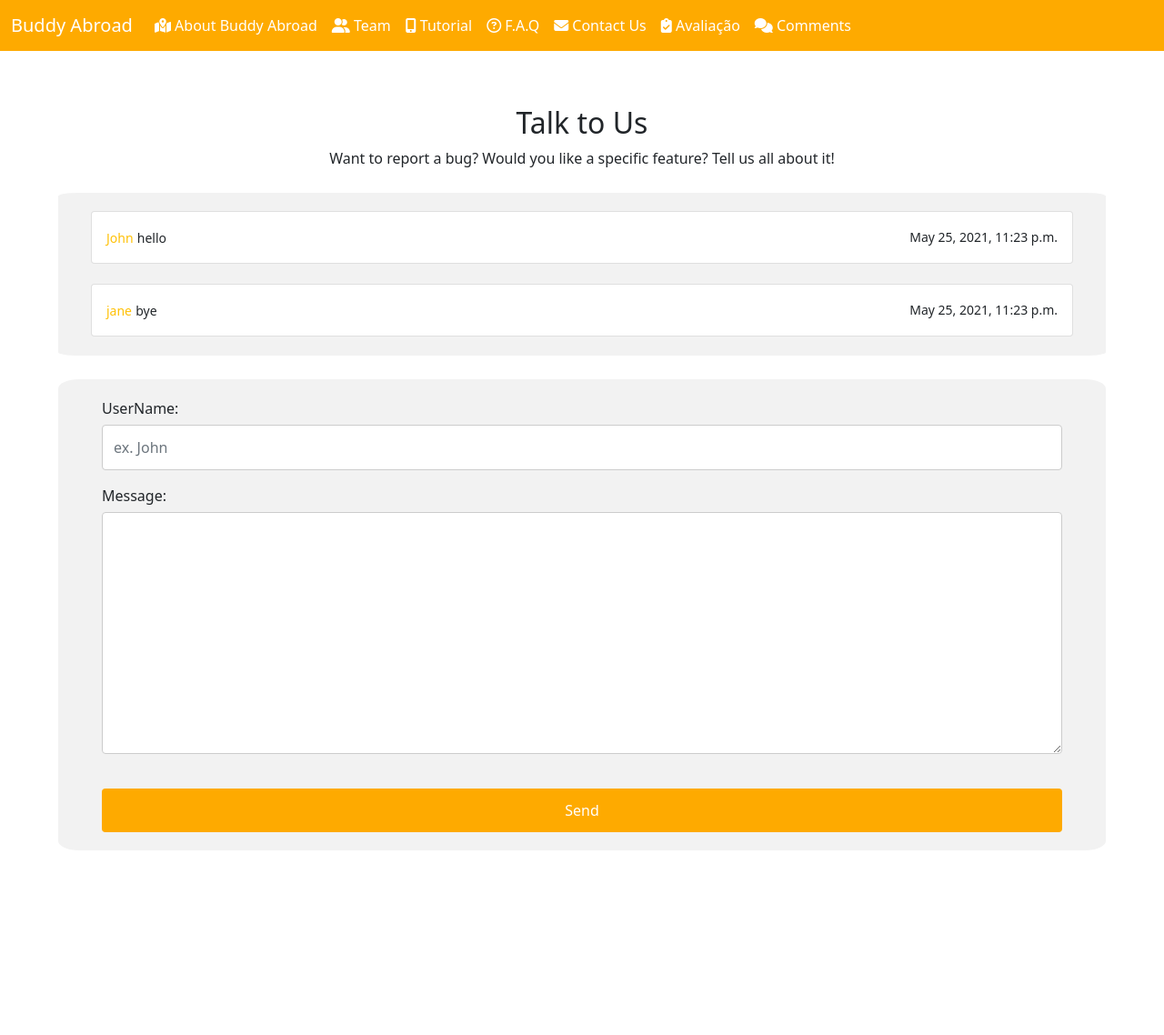
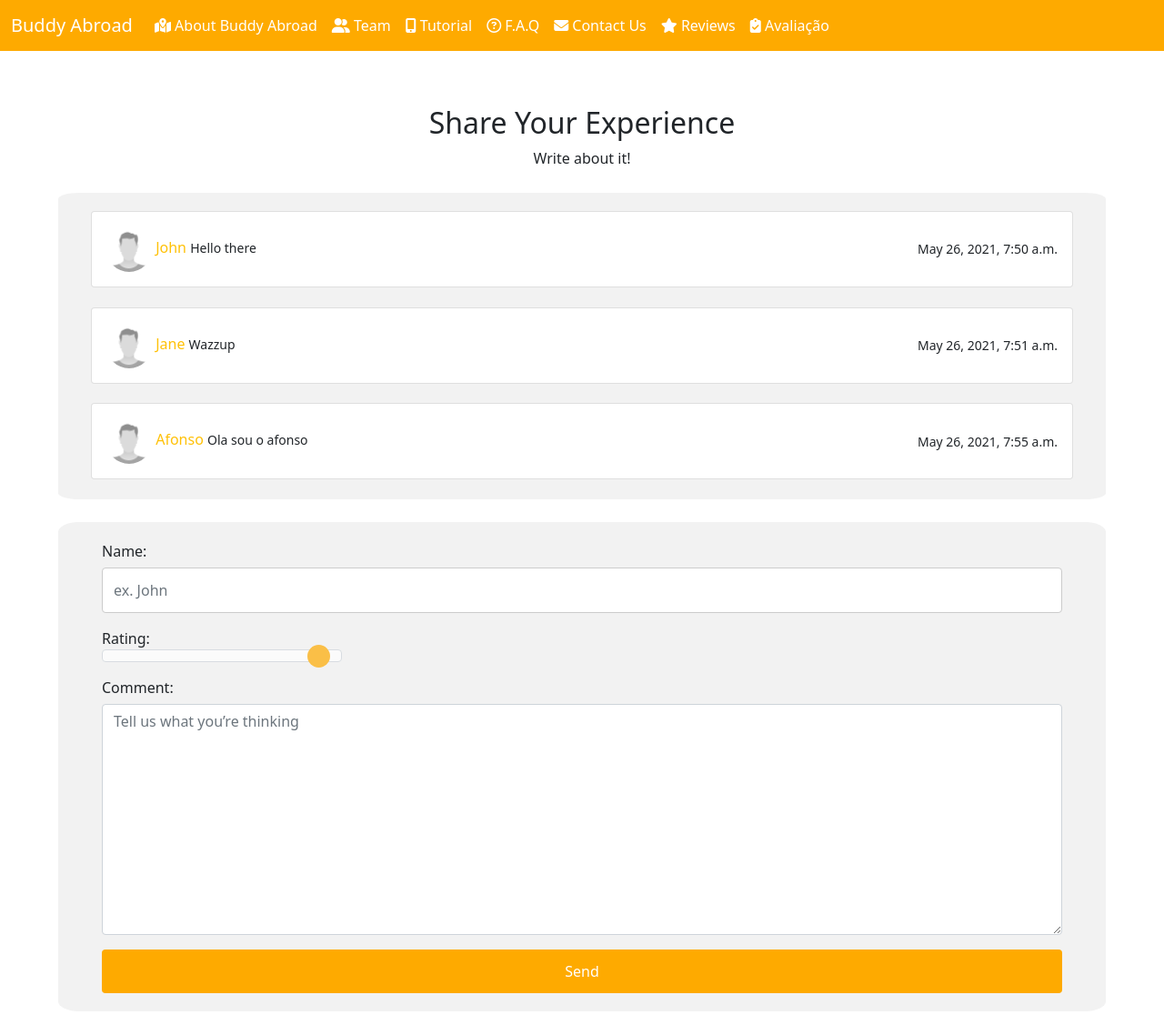
Before and after one commit to Tomas-a21803655/djangoPW-BA, a Django app: page /comments/ in a window 1280 px wide. Shown: the whole page at 91% size. Before the commit the page ends 935 px from the top, so only its background shows below. Run offline with Django 3.2, Linux system fonts and the light colour scheme; data comes from the database, SQL or seed files in the repository; some libraries are stand-ins or nearby versions.

Commit message:
comment page

```diff
--- a/tarefas/forms.py
+++ b/tarefas/forms.py
@@ -47,6 +47,7 @@ class CommentForm(ModelForm):
         fields = '__all__'
 
         widgets = {
-            'userName': forms.TextInput(attrs={'class': 'form-control', 'placeholder': 'ex. John'}),
+            'name': forms.TextInput(attrs={'class': 'form-control', 'placeholder': 'ex. John'}),
+            'rating': forms.TextInput(attrs={'class': 'form-control', 'type': 'range', 'min': '0', 'max': '5'}),
             'comment': forms.Textarea(attrs={'class': 'form-control', 'placeholder': 'Tell us what you’re thinking'}),
         }
--- a/tarefas/models.py
+++ b/tarefas/models.py
@@ -27,9 +27,10 @@ class Contact(models.Model):
 
 
 class Comment(models.Model):
-    userName = models.CharField(max_length=200, blank=True)
-    message = models.TextField(max_length=400, blank=False, default='')
+    name = models.CharField(max_length=200, blank=False)
+    rating = models.IntegerField(blank=False, default='5')
+    comment = models.TextField(max_length=400, blank=False, default='')
     postedTime = models.DateTimeField(auto_now_add=True)
 
     def __str__(self):
-        return self.message[:50]
+        return self.name[:50]
--- a/tarefas/static/tarefas/baseBuddyAbroad.css
+++ b/tarefas/static/tarefas/baseBuddyAbroad.css
@@ -247,6 +247,38 @@ input[type=text], input[type=email], select, textarea {
     resize: vertical;
 }
 
+input[type=range] {
+    -webkit-appearance: none;
+    width: 25%;
+    height: 10px;
+    background: #ffffff;
+    outline: none;
+    opacity: 0.7;
+    -webkit-transition: .2s;
+    transition: opacity .2s;
+}
+
+input[type=range]:hover {
+    opacity: 1;
+}
+
+input[type=range]::-webkit-slider-thumb {
+    -webkit-appearance: none;
+    appearance: none;
+    width: 25px;
+    height: 25px;
+    border-radius: 50%;
+    background: #feaa00;
+    cursor: pointer;
+}
+
+input[type=range]::-moz-range-thumb {
+    width: 25px;
+    height: 25px;
+    background: #feaa00;
+    cursor: pointer;
+}
+
 input[type=submit] {
     background-color: #feaa00;
     color: white;
--- a/tarefas/templates/tarefas/baseBuddyAbroad.html
+++ b/tarefas/templates/tarefas/baseBuddyAbroad.html
@@ -61,13 +61,13 @@
                         </a>
                     </li>
                     <li class="nav-item">
+                        <a class="nav-link active" href="{% url 'tarefas:comments' %}">
+                            <i class="fas fa-star"></i> Reviews
+                        </a>
+                    </li>
+                    <li class="nav-item">
                         <a class="nav-link active" href="{% url 'tarefas:aval' %}">
                             <i class="fas fa-clipboard-check"></i> Avaliação
-                        </a>
-                    </li>
-                 <li class="nav-item">
-                        <a class="nav-link active" href="{% url 'tarefas:comments' %}">
-                            <i class="fas fa-comments"></i> Comments
                         </a>
                     </li>
                     {% block navList %}
--- a/tarefas/templates/tarefas/comments.html
+++ b/tarefas/templates/tarefas/reviews.html
@@ -14,8 +14,8 @@
         }
     </style>
     <section style="padding-top: 60px;text-align: center;">
-        <h2>Talk to Us</h2>
-        <p>Want to report a bug? Would you like a specific feature? Tell us all about it!</p>
+        <h2>Share Your Experience</h2>
+        <p>Write about it!</p>
     </section>
 
     <section style="padding: 20px 48px 0px;margin: 2% 5%;border-radius: 2%;background-color: #f2f2f2;">
@@ -23,9 +23,14 @@
             {% for comment in comments %}
                 <div style="margin-bottom: 2%" class="card p-3">
                     <div class="d-flex justify-content-between align-items-center">
-                        <div class="user d-flex flex-row align-items-center"><span><small
-                                class="font-weight-bold text-warning">{{ comment.userName }}</small> <small
-                                class="font-weight-bold">{{ comment.message }}</small></span></div>
+                        <div class="user d-flex flex-row align-items-center">
+                            <span>
+                                <img src="{% static 'tarefas/images/personMockUp1.jpg' %}" alt="Avatar"
+                                     style="vertical-align: middle;width: 50px;height: 50px;border-radius: 50%;">
+                                <text class="font-weight-bold text-warning">{{ comment.name }}</text>
+                                <small class="font-weight-bold">   {{ comment.comment }}</small>
+                            </span>
+                        </div>
                         <small>{{ comment.postedTime }}</small>
                     </div>
                 </div>
--- a/tarefas/views.py
+++ b/tarefas/views.py
@@ -93,4 +93,4 @@ def comments_page_view(request):
 
     context = {'form': form, 'comments': Comment.objects.all()}
 
-    return render(request, 'tarefas/comments.html', context)
+    return render(request, 'tarefas/reviews.html', context)
```
Also changed, not shown: db.sqlite3, tarefas/migrations/0007_auto_20210526_0850.py (added), tarefas/migrations/0008_comment_rating.py (added), tarefas/migrations/0009_auto_20210526_0951.py (added).
